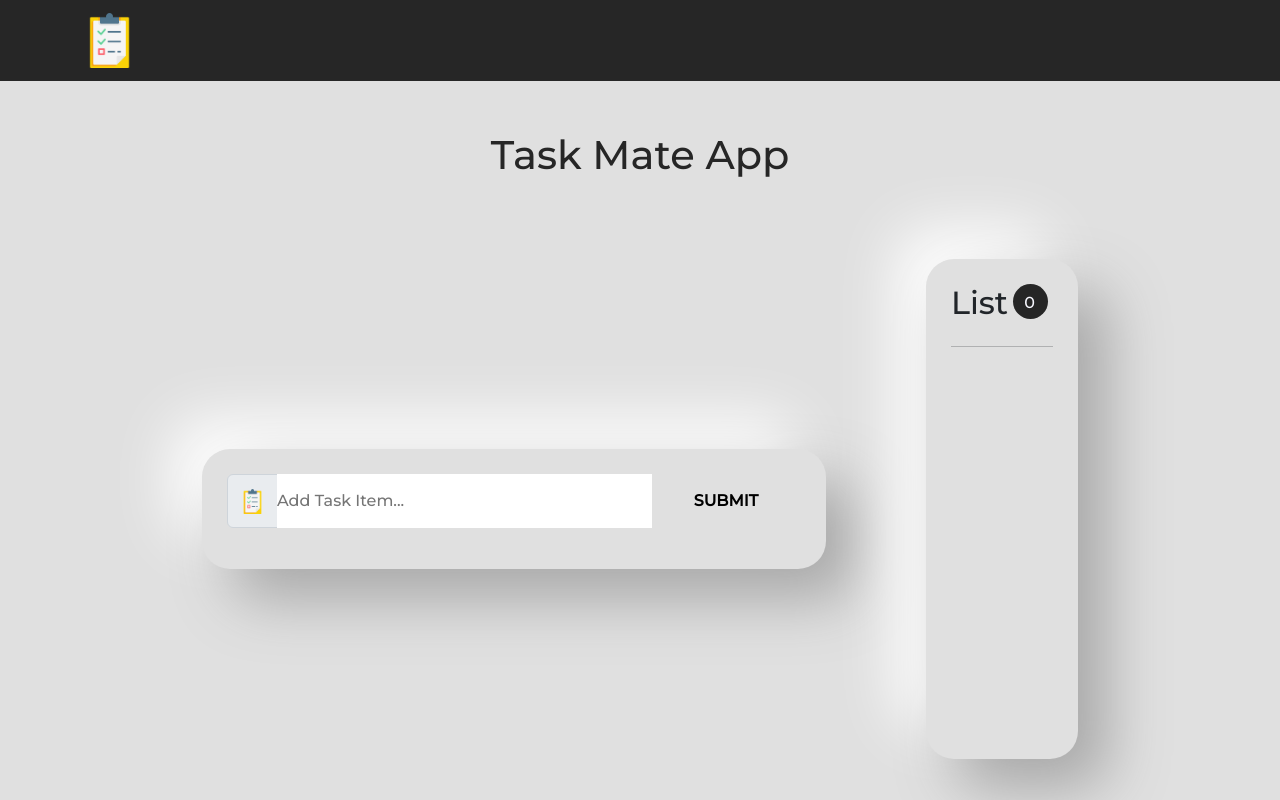
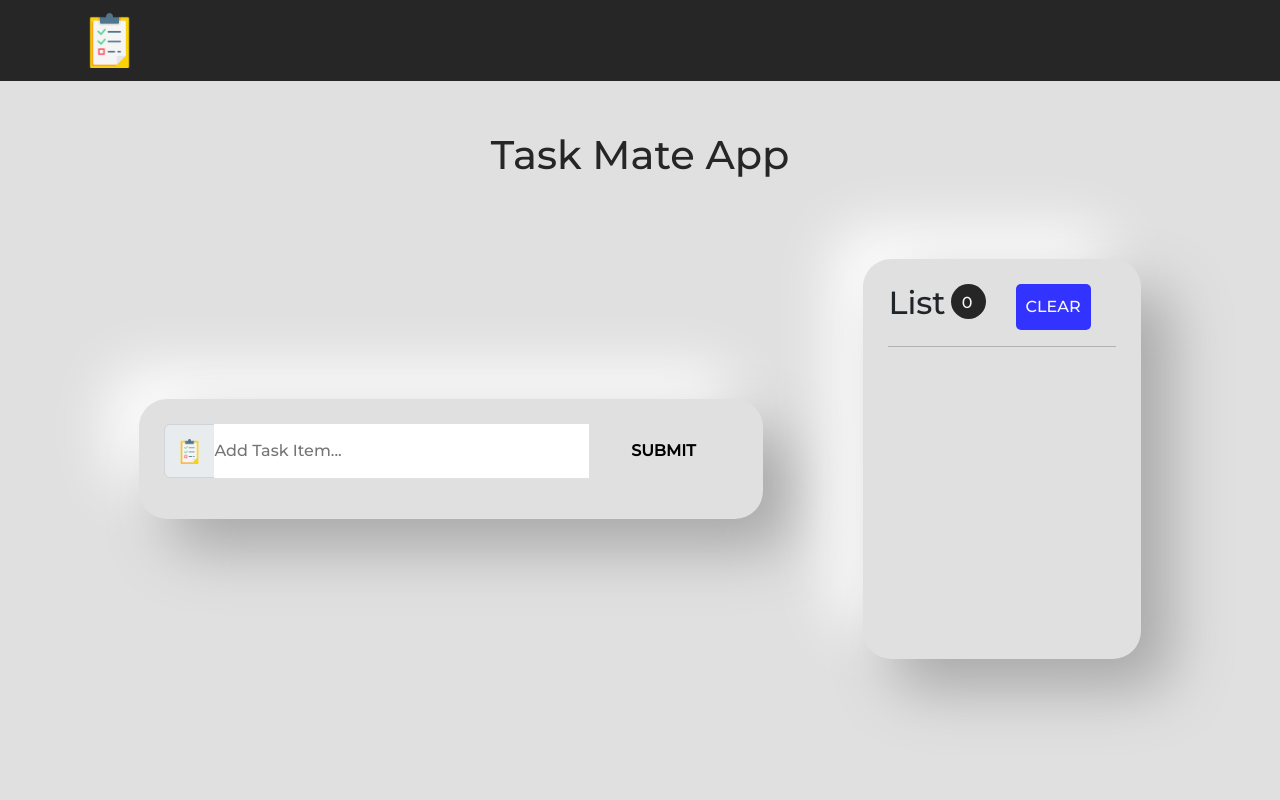
Before and after one commit to Enocho1-1/Task-Mate, a React (Create React App) app in the folder taskmate/: page / in a window 1280 px wide. Built offline with nearby package versions, Linux system fonts and the light colour scheme.

Commit message:
6th commit

```diff
--- a/taskmate/src/components/Userlist.js
+++ b/taskmate/src/components/Userlist.js
@@ -19,6 +19,7 @@ export const Userlist = ({tasks, setTasks,  taskEdit, setTaskEdit}) => {
             <span>
                 <p>{tasks.length}</p>
             </span>
+            <button className="clear" onClick={() => {setTasks([])}}>CLEAR</button>
         </div>
         <hr />
         <ul>
--- a/taskmate/src/components/userlist.css
+++ b/taskmate/src/components/userlist.css
@@ -41,7 +41,7 @@ button img{
 .tasklistContainer{
     margin: 0 50px;
     padding: 25px;
-    height: 31.25rem;
+    height: 25rem;
     overflow-y: scroll;
     border-radius: 28px;
     background: #e0e0e0;
@@ -71,8 +71,17 @@ button img{
         border-radius: 50%
 }
 
-.tasklistContainer > div span p,
-.tasklistContainer > div span button{
+.tasklistContainer > div button{
+    background-color: var(--theme-blue);
+    color: var(--theme-smokewhite);
+    padding: 5px 10px;
+    border-radius: 5px;
+    margin: 0 25px;
+    cursor: pointer;
+  }
+
+
+.tasklistContainer > div span p{
     position: absolute;
 }
 
@@ -80,12 +89,3 @@ button img{
    top: 20%;
    left: 32%;
 }
-
-.tasklistContainer > div span button {
-    background-color: var(--theme-blue);
-    color: var(--theme-smokewhite);
-    border-radius: 5px;
-    padding: 5px;
-    top: 75%;
-    right: 50%;
-}
```
